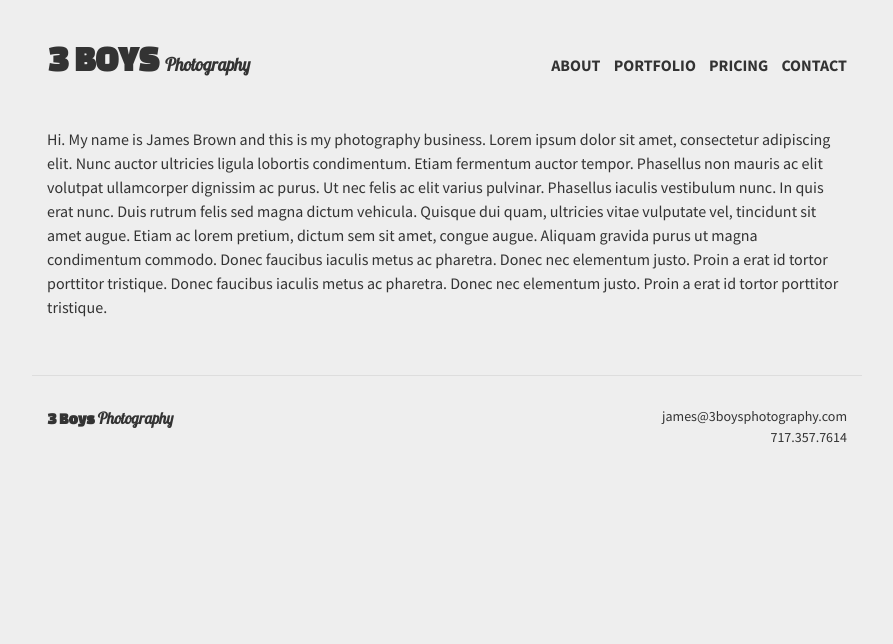
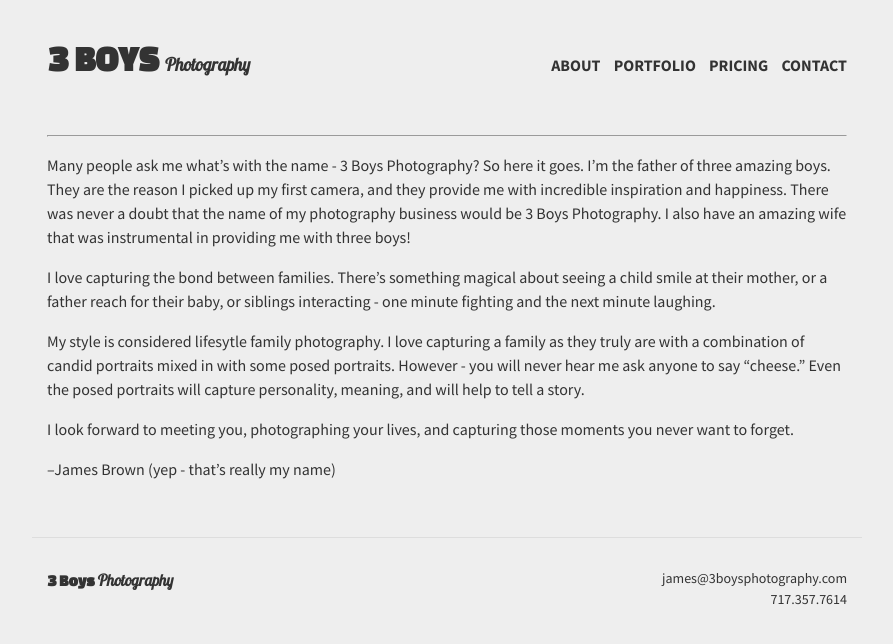
Before and after one commit to 3boysphotography/3boysphotography.github.io, a Jekyll site: the page built from about/index.md, in a window 1280 px wide. Shown: the top 644 px of the page, without its empty margins (193-1086 px from the left). Built offline with Jekyll 4.4.1, drawn with Linux system fonts in a browser that asks for light colours; Markdown is read by kramdown in place of the engine named in the settings.

Commit message:
Update index.md

```diff
--- a/about/index.md
+++ b/about/index.md
@@ -1,4 +1,13 @@
 ---
 layout: about
 ---
-Hi. My name is James Brown and this is my photography business. Lorem ipsum dolor sit amet, consectetur adipiscing elit. Nunc auctor ultricies ligula lobortis condimentum. Etiam fermentum auctor tempor. Phasellus non mauris ac elit volutpat ullamcorper dignissim ac purus. Ut nec felis ac elit varius pulvinar. Phasellus iaculis vestibulum nunc. In quis erat nunc. Duis rutrum felis sed magna dictum vehicula. Quisque dui quam, ultricies vitae vulputate vel, tincidunt sit amet augue. Etiam ac lorem pretium, dictum sem sit amet, congue augue. Aliquam gravida purus ut magna condimentum commodo. Donec faucibus iaculis metus ac pharetra. Donec nec elementum justo. Proin a erat id tortor porttitor tristique. Donec faucibus iaculis metus ac pharetra. Donec nec elementum justo. Proin a erat id tortor porttitor tristique.
+__________________________________________________________________________________________________________________________
+Many people ask me what's with the name - 3 Boys Photography? So here it goes. I'm the father of three amazing boys. They are the reason I picked up my first camera, and they provide me with incredible inspiration and happiness. There was never a doubt that the name of my photography business would be 3 Boys Photography. I also have an amazing wife that was instrumental in providing me with three boys!
+
+I love capturing the bond between families. There's something magical about seeing a child smile at their mother, or a father reach for their baby, or siblings interacting - one minute fighting and the next minute laughing.
+
+My style is considered lifesytle family photography. I love capturing a family as they truly are with a combination of candid portraits mixed in with some posed portraits. However - you will never hear me ask anyone to say "cheese." Even the posed portraits will capture personality, meaning, and will help to tell a story.
+
+I look forward to meeting you, photographing your lives, and capturing those moments you never want to forget.
+
+--James Brown (yep - that's really my name)
```
